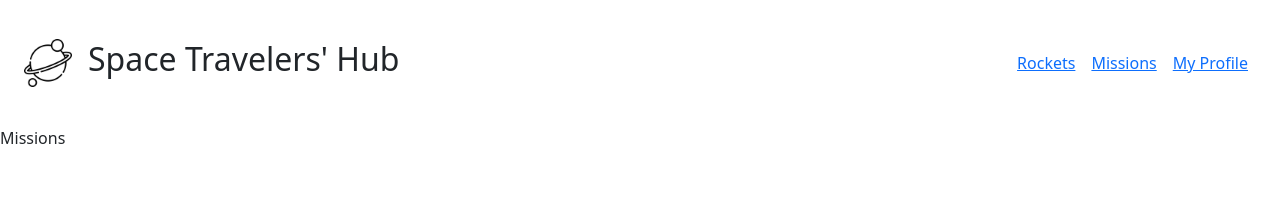
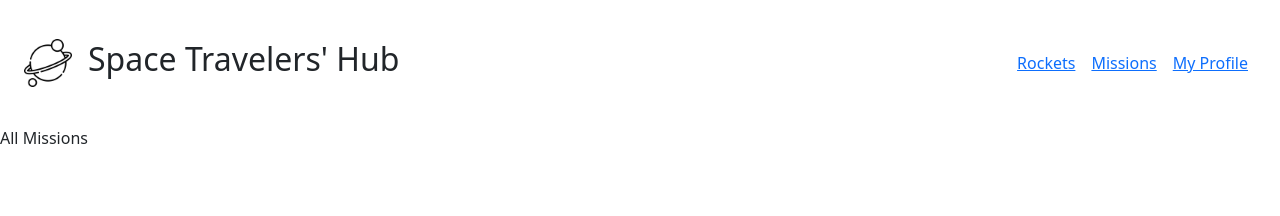
Before and after one commit to sneeu-leeu/space-travelers-hub, a React (Create React App) app: page /missions in a window 1280 px wide. Shown: the top 216 px of the page. Built offline with nearby package versions, Linux system fonts and the light colour scheme; no server answers.

Commit message:
add missions

```diff
--- a/src/components/Missions.jsx
+++ b/src/components/Missions.jsx
@@ -1,9 +1,14 @@
-import React from 'react';
+import { useDispatch } from 'react-redux';
+import { useEffect } from 'react';
+import { fetchMissions } from '../redux/missions/missions';
 
-const Missions = () => (
-  <div>
-    Missions
-  </div>
-);
+export default function Missions() {
+  const dispatch = useDispatch();
 
-export default Missions;
+  useEffect(() => {
+    dispatch(fetchMissions);
+  }, [fetchMissions]);
+  return (
+    <p>All Missions</p>
+  );
+}
```
